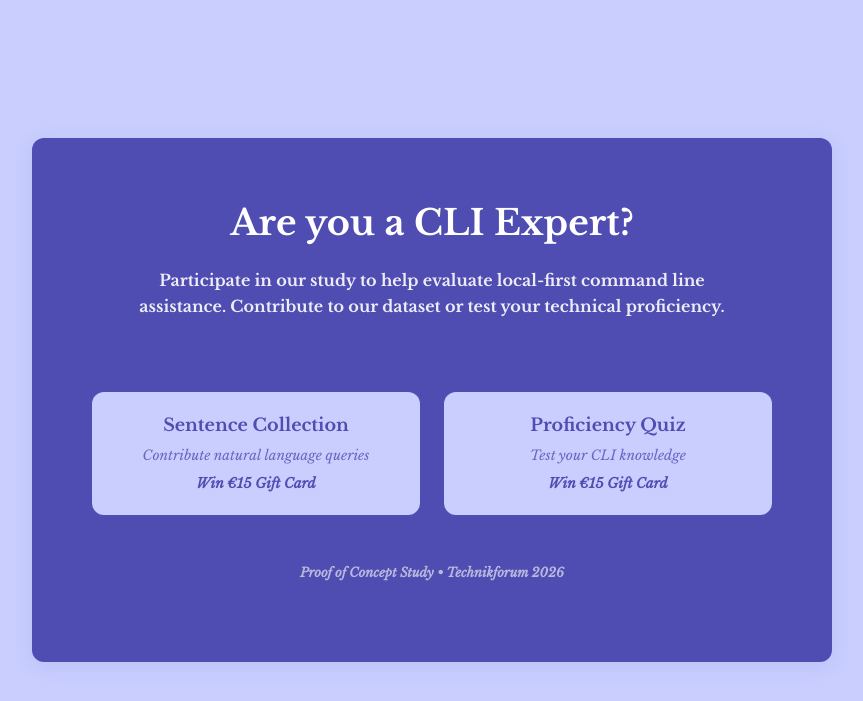
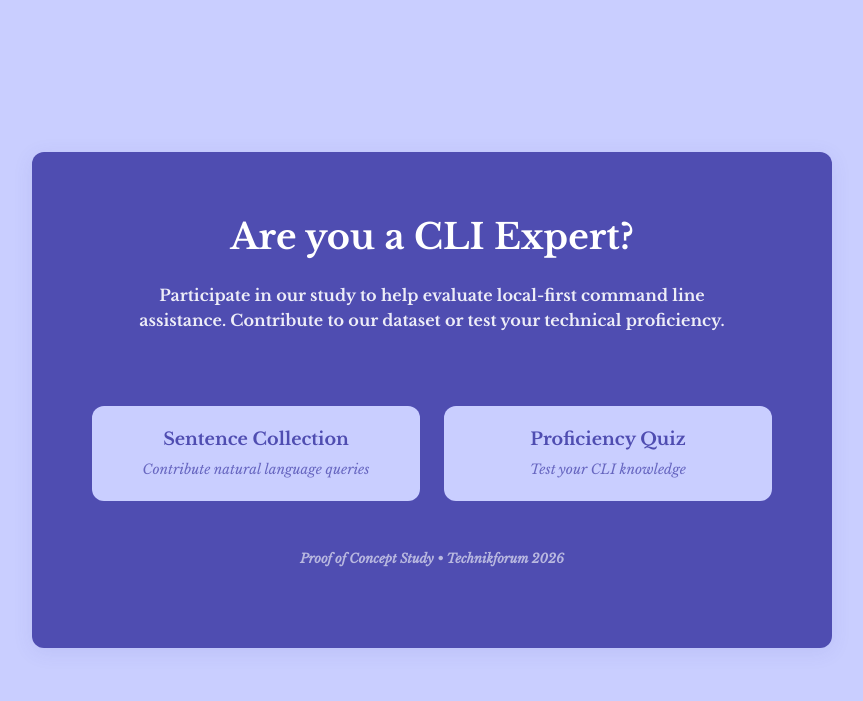
Before and after one commit to leoneltrich/sentence_collection, a Flask app: page / in a window 1280 px wide. Shown: the top 701 px of the page, without its empty margins (208-1071 px from the left). Run offline with Flask 3, Linux system fonts and the light colour scheme.

Commit message:
removed give away notes and form

```diff
--- a/app/templates/landing.html
+++ b/app/templates/landing.html
@@ -119,14 +119,12 @@
                 <a href="/submit" class="action-link">
                     <strong class="action-title">Sentence Collection</strong>
                     <span class="action-subtitle">Contribute natural language queries</span>
-                    <span class="action-subtitle mt-2" style="font-weight: 600; opacity: 1;">Win €15 Gift Card</span>
                 </a>
             </div>
             <div class="col-md-6">
                 <a href="/quiz" class="action-link">
                     <strong class="action-title">Proficiency Quiz</strong>
                     <span class="action-subtitle">Test your CLI knowledge</span>
-                    <span class="action-subtitle mt-2" style="font-weight: 600; opacity: 1;">Win €15 Gift Card</span>
                 </a>
             </div>
         </div>
--- a/app/templates/submit.html
+++ b/app/templates/submit.html
@@ -196,7 +196,7 @@
                         <label for="sentence-text" class="form-label">Input Your Sentence</label>
                         <textarea class="form-control" id="sentence-text" rows="3" required placeholder="How do I list all files in a directory?"></textarea>
                     </div>
-
+<!--
                     <div class="giveaway-section">
                         <div class="form-check d-flex align-items-center">
                             <input class="form-check-input" type="checkbox" id="giveaway-opt-in">
@@ -210,7 +210,7 @@
                             <input type="email" class="form-control" id="email-input" placeholder="your@email.com">
                         </div>
                     </div>
-
+-->
                     <button type="submit" class="btn btn-submit w-100" id="submit-btn">
                         <span id="btn-text">Transmit Sentence</span>
                     </button>
```
